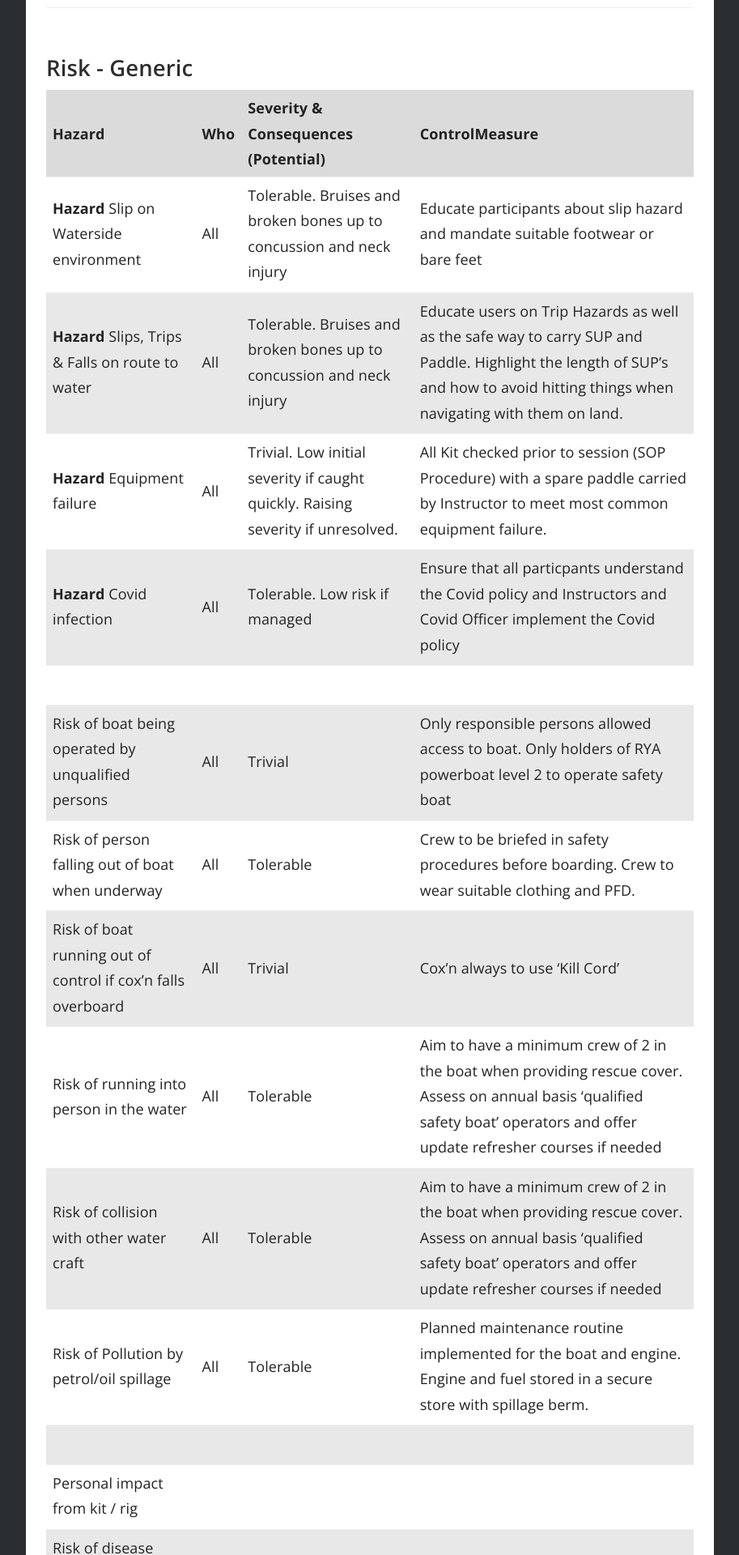
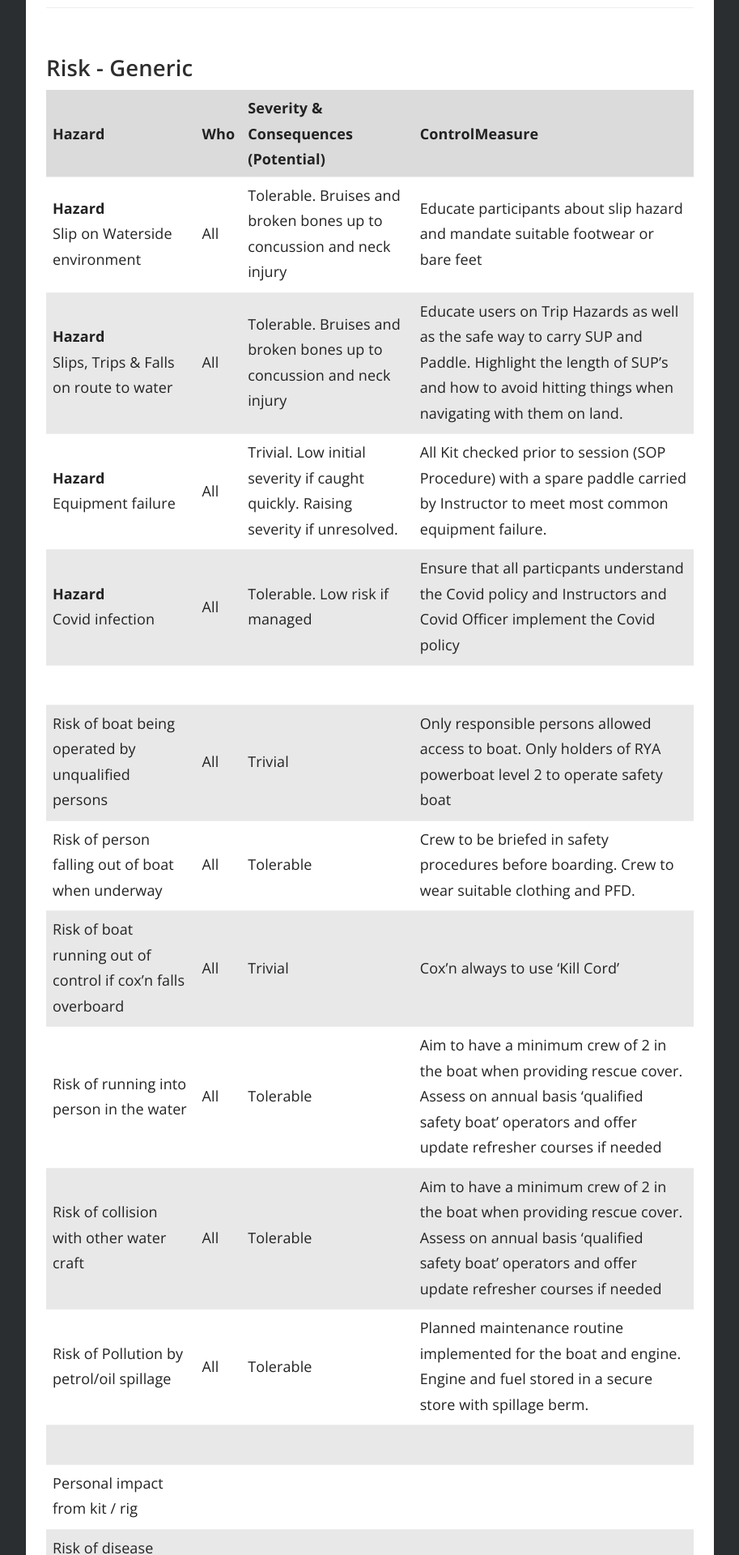
Before and after one commit to numbat70/clyde, a Jekyll site: the page built from _docs/Content/20-SUP_RISK.md, in a window 1280 px wide. Shown: the part 1114-3034 px from the top of the page at 81% size, without its empty margins (333-1246 px from the left). Built offline with Jekyll 4.4.1, drawn with Linux system fonts in a browser that asks for light colours.

Commit message:
Update 20-SUP_RISK.md
mk

```diff
--- a/_docs/Content/20-SUP_RISK.md
+++ b/_docs/Content/20-SUP_RISK.md
@@ -26,10 +26,10 @@
 
 Hazard | Who | Severity & Consequences (Potential) | ControlMeasure
 --- | --- | --- | ---
-**Hazard** Slip on Waterside environment | All | Tolerable. Bruises and broken bones up to concussion and neck injury | Educate participants about slip hazard and mandate suitable footwear or bare feet
-**Hazard** Slips, Trips & Falls on route to water  | All | Tolerable. Bruises and broken bones up to concussion and neck injury |  Educate users on Trip Hazards as well as the safe way to carry SUP and Paddle. Highlight the length of SUP's and how to avoid hitting things when navigating with them on land.
-**Hazard** Equipment failure  | All | Trivial. Low initial severity if caught quickly. Raising severity if unresolved.  | All Kit checked prior to session (SOP Procedure) with a spare paddle carried by Instructor to meet most common equipment failure.
-**Hazard** Covid infection  | All | Tolerable. Low risk if managed |  Ensure that all particpants understand the Covid policy and Instructors and Covid Officer implement the Covid policy
+**Hazard** <br>Slip on Waterside environment | All | Tolerable. Bruises and broken bones up to concussion and neck injury | Educate participants about slip hazard and mandate suitable footwear or bare feet
+**Hazard** <br>Slips, Trips & Falls on route to water  | All | Tolerable. Bruises and broken bones up to concussion and neck injury |  Educate users on Trip Hazards as well as the safe way to carry SUP and Paddle. Highlight the length of SUP's and how to avoid hitting things when navigating with them on land.
+**Hazard** <br>Equipment failure  | All | Trivial. Low initial severity if caught quickly. Raising severity if unresolved.  | All Kit checked prior to session (SOP Procedure) with a spare paddle carried by Instructor to meet most common equipment failure.
+**Hazard** <br>Covid infection  | All | Tolerable. Low risk if managed |  Ensure that all particpants understand the Covid policy and Instructors and Covid Officer implement the Covid policy
   |  |  |
 Risk of boat being operated by unqualified persons  | All | Trivial |  Only responsible persons allowed access to boat. Only holders of RYA powerboat level 2 to operate safety boat
 Risk of person falling out of boat when underway  | All | Tolerable |  Crew to be briefed in safety procedures before boarding. Crew to wear suitable clothing and PFD.
@@ -72,28 +72,28 @@
 
 Hazard | Who | Severity & Consequences (Potential) | ControlMeasure
 --- | --- | --- | ---
-**Surface** Access road has stones that may injure soles of feet.  | All | Bruised feet. | Educate and recommend footwear to avoid injury
-**Surface** Floating Marker Buoys, Logs, vegetation and Fishing lines may all cause collision/entanglement hazards.  | All water users | Falling from board or leash entanglement. Potential for drowning |  Educate water users but also use zoning to minimise time near known hazards. Ensure thhey understand how Leash Quick Release operates.
-**Surface** Pontoons | All |  Bruises and broken bones up to concussion and neck injury  |  Educate around how slippy the pontoons can be when wet and covered in bird droppings. Ban running on them. Educate about concussion hazard if standing on board within two board lengths of teh pontoons. Mandate kneeling within this distance.
-**Surface** Wooden loch siding  | All |  Bruises and broken bones up to concussion and neck injury   |  Educate around how VERY slippy the wood is along the lochside path at the car park. Mandate kneeling within two board lengths of the lochside
-**Surface** Submerged lochside path | All Water Users |  Bruises and broken bones up to concussion and neck injury  |  Educate water users that the path is often submerged an d forms a submerged trip hazard. Mandate they are kneeling if within two board lengths of the **normal** lochside. Educate as to where this is if they are unfamiliar with the loch.
-**Surface** River Calder | All Water Users |  Bruises and broken bones up to concussion and neck injury. Drowning  |  Educate around how shallow the mouth of the river calder is. Highlight that treee branches and other hazards are washed down it and may cause submerged hazards. Zone to avoid but mandate kneeling if forced to cross this area (usually to avoid strong SW winds).
-**Others** Rowers, Sailors, Kayakers, Powerboats and other SUP users | All water users | Low likelihood of collission |  These users normally follow preictable patterns and can be avoided with simple zoning and awareness given in on shore briefing (See Dynamic Risks)
-**Environment** Fog can lie heavily over the lochs water surface. It may feel reasonable to enter the water but upon losing site of shore it is easy to become disoriented. | All water users | Infrequent an more prevalent in early morning sessions |  Do not run sessions when there is fog on the loch. Wait for it to clear. Educate that the rowing lane markers can be used as reference points if needed.
-**Environment** Blue Green Algae | All Water Users | Potential for stomache upsets if ingested | Educate water users to limit ingestion of the water and to wash hands and face before any subsequent activities.
+**Surface** <br>Access road has stones that may injure soles of feet.  | All | Bruised feet. | Educate and recommend footwear to avoid injury
+**Surface** <br>Floating Marker Buoys, Logs, vegetation and Fishing lines may all cause collision/entanglement hazards.  | All water users | Falling from board or leash entanglement. Potential for drowning |  Educate water users but also use zoning to minimise time near known hazards. Ensure thhey understand how Leash Quick Release operates.
+**Surface** <br>Pontoons | All |  Bruises and broken bones up to concussion and neck injury  |  Educate around how slippy the pontoons can be when wet and covered in bird droppings. Ban running on them. Educate about concussion hazard if standing on board within two board lengths of teh pontoons. Mandate kneeling within this distance.
+**Surface** <br>Wooden loch siding  | All |  Bruises and broken bones up to concussion and neck injury   |  Educate around how VERY slippy the wood is along the lochside path at the car park. Mandate kneeling within two board lengths of the lochside
+**Surface** <br>Submerged lochside path | All Water Users |  Bruises and broken bones up to concussion and neck injury  |  Educate water users that the path is often submerged an d forms a submerged trip hazard. Mandate they are kneeling if within two board lengths of the **normal** lochside. Educate as to where this is if they are unfamiliar with the loch.
+**Surface** <br>River Calder | All Water Users |  Bruises and broken bones up to concussion and neck injury. Drowning  |  Educate around how shallow the mouth of the river calder is. Highlight that treee branches and other hazards are washed down it and may cause submerged hazards. Zone to avoid but mandate kneeling if forced to cross this area (usually to avoid strong SW winds).
+**Others** <br>Rowers, Sailors, Kayakers, Powerboats and other SUP users | All water users | Low likelihood of collission |  These users normally follow preictable patterns and can be avoided with simple zoning and awareness given in on shore briefing (See Dynamic Risks)
+**Environment** <br>Fog can lie heavily over the lochs water surface. It may feel reasonable to enter the water but upon losing site of shore it is easy to become disoriented. | All water users | Infrequent an more prevalent in early morning sessions |  Do not run sessions when there is fog on the loch. Wait for it to clear. Educate that the rowing lane markers can be used as reference points if needed.
+**Environment** <br>Blue Green Algae | All Water Users | Potential for stomache upsets if ingested | Educate water users to limit ingestion of the water and to wash hands and face before any subsequent activities.
 
 ## Risks - Dynamic
 
 Hazard | Who | Severity & Consequences (Potential) | ControlMeasure
 --- | --- | --- | ---
-**Surface** Wind chop | All water users | Winds may raise small sharp waves (wind chop) that make it difficuklt for students to stand on their boards. This raises a falling hazard with a small potential for injury or Drowning | Ensure that Wind Chop is constantly monitored with a preference for going directly into or away from it. This removes the rolling momenbt that causes most students to fall.
-**Hazards** Floating submerged logs  | All water users | Higher risk after heavy rain | After heavy rain it is common for tree branches to get washed down the river and into the loch. This usually puts them in the middle of the loch and downriver from the River Calders mouth. Use zoning to avoid this area and make students aware in the safety briefing if they have to cross it.
-**Others** Sailors | All water users | Collision | Educate around likely areas of meeting sailors and zone to avoid this. Sailors will congregate around route marking buoys and this is an example of a location to avoid.
-**Others** Rowers |  All water users| High speed collision |  Educate around the high speed that rowers travel. Highlight that they are looking backwards and have very limited steering ability. Zone to avoid rowing course or training lanes where possible. If forced to cross, then do so in a managed group, that is under close supervision by lead instructor.
-**Others** Kayakers | All water users | Low severity of impact | Kayakers rarely pose a hazard to SUP students but they do need to be tracked near dusk as they are low to the water and easy to miss.
-**Others** MotorBoats | All water users | Severe impact but low likelihood | The only motorboats on the loch are rescue, training and coaching boats. They follow predictable patterns. Ensure that all instructors understand these patterns. Highlight any relevant motorboat patterns to students.
-**Others** SUP boarders | All water users | Low chance of collision | Ensure that SUPO boarders stay at least two board lengths apart at all times.
-**Environment** Unexpectedly poor weather  | All | Low initial severity if caught quickly. Raising severity if unresolved.  |  Instructor to maintaina constant watch on weather conditions and curtail the session before it becomes a problem. Make students aware in onshore demo that this may happen.
+**Surface** <br>Wind chop | All water users | Winds may raise small sharp waves (wind chop) that make it difficuklt for students to stand on their boards. This raises a falling hazard with a small potential for injury or Drowning | Ensure that Wind Chop is constantly monitored with a preference for going directly into or away from it. This removes the rolling momenbt that causes most students to fall.
+**Hazards** <br>Floating submerged logs  | All water users | Higher risk after heavy rain | After heavy rain it is common for tree branches to get washed down the river and into the loch. This usually puts them in the middle of the loch and downriver from the River Calders mouth. Use zoning to avoid this area and make students aware in the safety briefing if they have to cross it.
+**Others** <br>Sailors | All water users | Collision | Educate around likely areas of meeting sailors and zone to avoid this. Sailors will congregate around route marking buoys and this is an example of a location to avoid.
+**Others** <br>Rowers |  All water users| High speed collision |  Educate around the high speed that rowers travel. Highlight that they are looking backwards and have very limited steering ability. Zone to avoid rowing course or training lanes where possible. If forced to cross, then do so in a managed group, that is under close supervision by lead instructor.
+**Others** <br>Kayakers | All water users | Low severity of impact | Kayakers rarely pose a hazard to SUP students but they do need to be tracked near dusk as they are low to the water and easy to miss.
+**Others** <br>MotorBoats | All water users | Severe impact but low likelihood | The only motorboats on the loch are rescue, training and coaching boats. They follow predictable patterns. Ensure that all instructors understand these patterns. Highlight any relevant motorboat patterns to students.
+**Others** <br>SUP boarders | All water users | Low chance of collision | Ensure that SUPO boarders stay at least two board lengths apart at all times.
+**Environment** <br>Unexpectedly poor weather  | All | Low initial severity if caught quickly. Raising severity if unresolved.  |  Instructor to maintaina constant watch on weather conditions and curtail the session before it becomes a problem. Make students aware in onshore demo that this may happen.
   |  |  |
 
 
```
